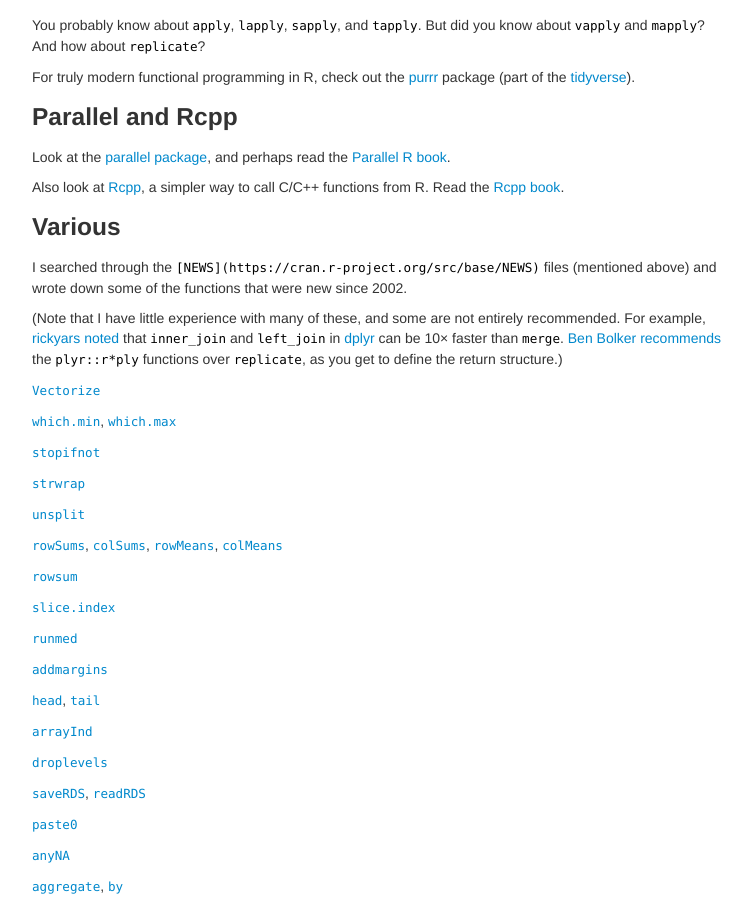
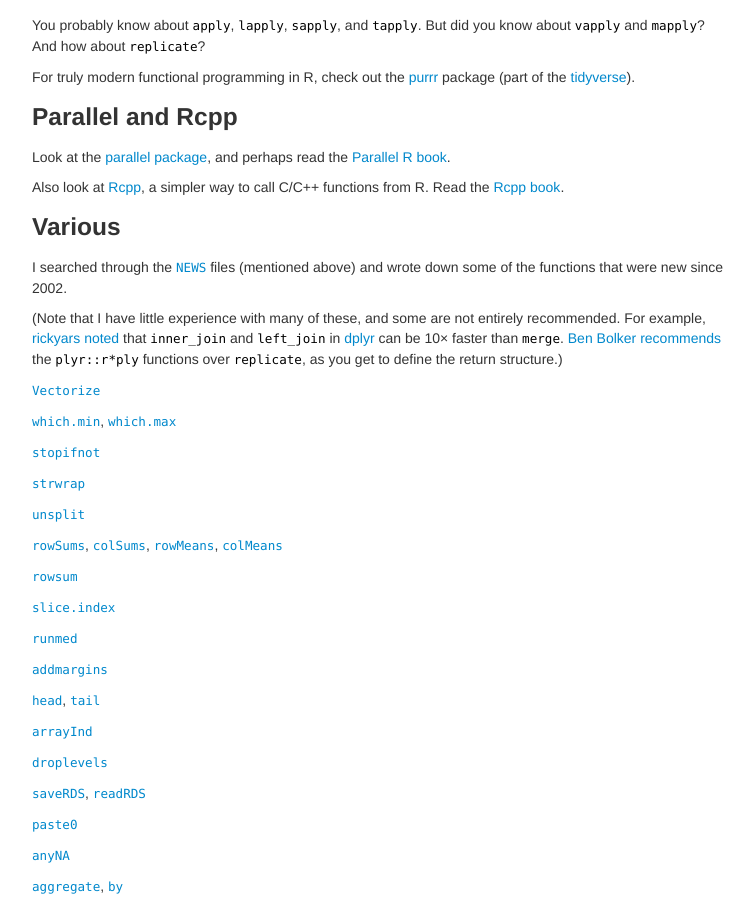
Before and after one commit to kbroman/hipsteR, a Jekyll site: the page built from index.md, in a window 1280 px wide and 900 px high, scrolled down 2260 px. Shown: the whole window, without its empty margins (258-1012 px from the left). Built offline with Jekyll 4.4.1, drawn with Linux system fonts in a browser that asks for light colours.

Commit message:
Fix messed up link

```diff
--- a/index.md
+++ b/index.md
@@ -206,7 +206,7 @@ to call C/C++ functions from R. Read the [Rcpp book](https://www.amazon.com/exec
 
 ### Various
 
-I searched through the `[NEWS](https://cran.r-project.org/src/base/NEWS)` files (mentioned above) and
+I searched through the [`NEWS`](https://cran.r-project.org/src/base/NEWS) files (mentioned above) and
 wrote down some of the functions that were new since 2002.
 
 (Note that I have little experience with many of these, and some are
```
